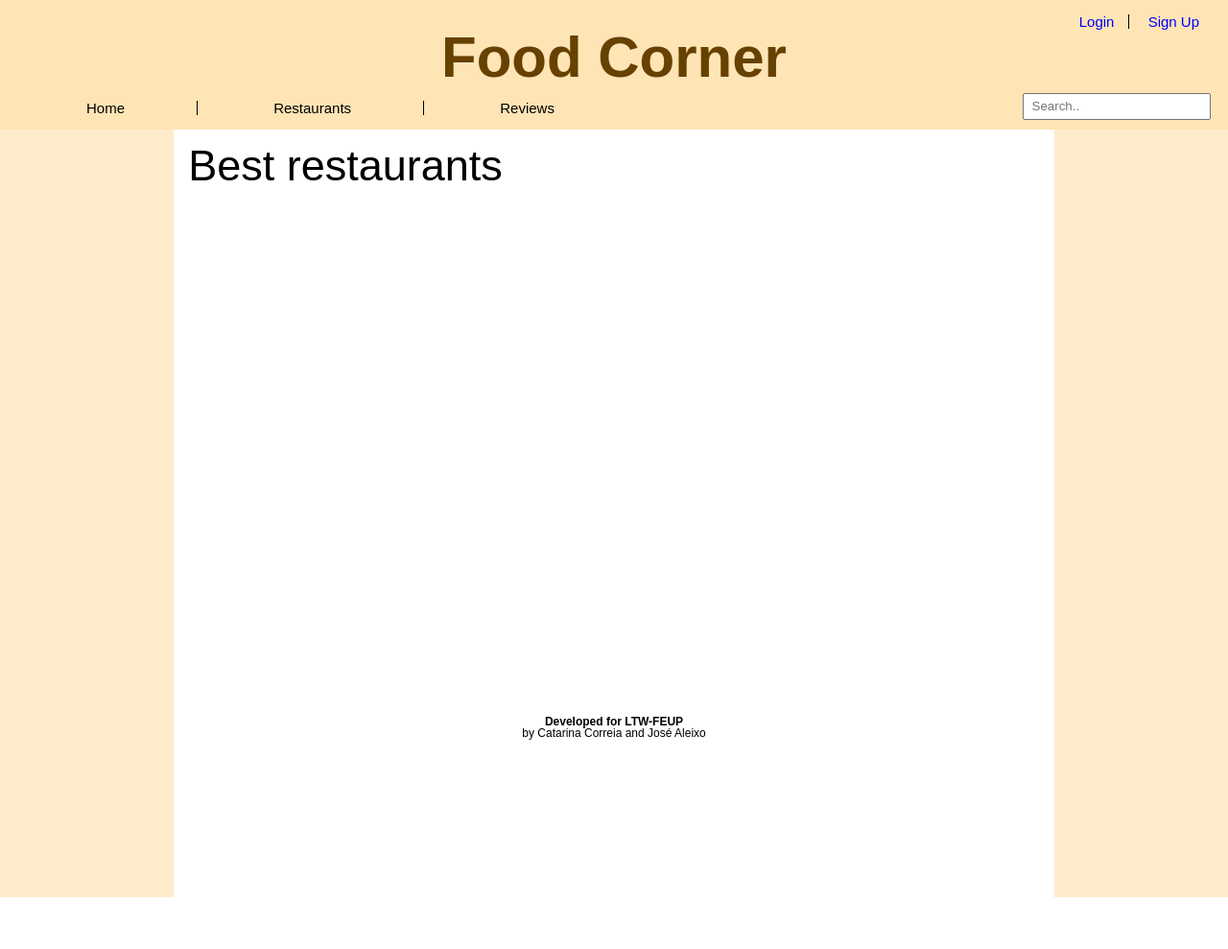
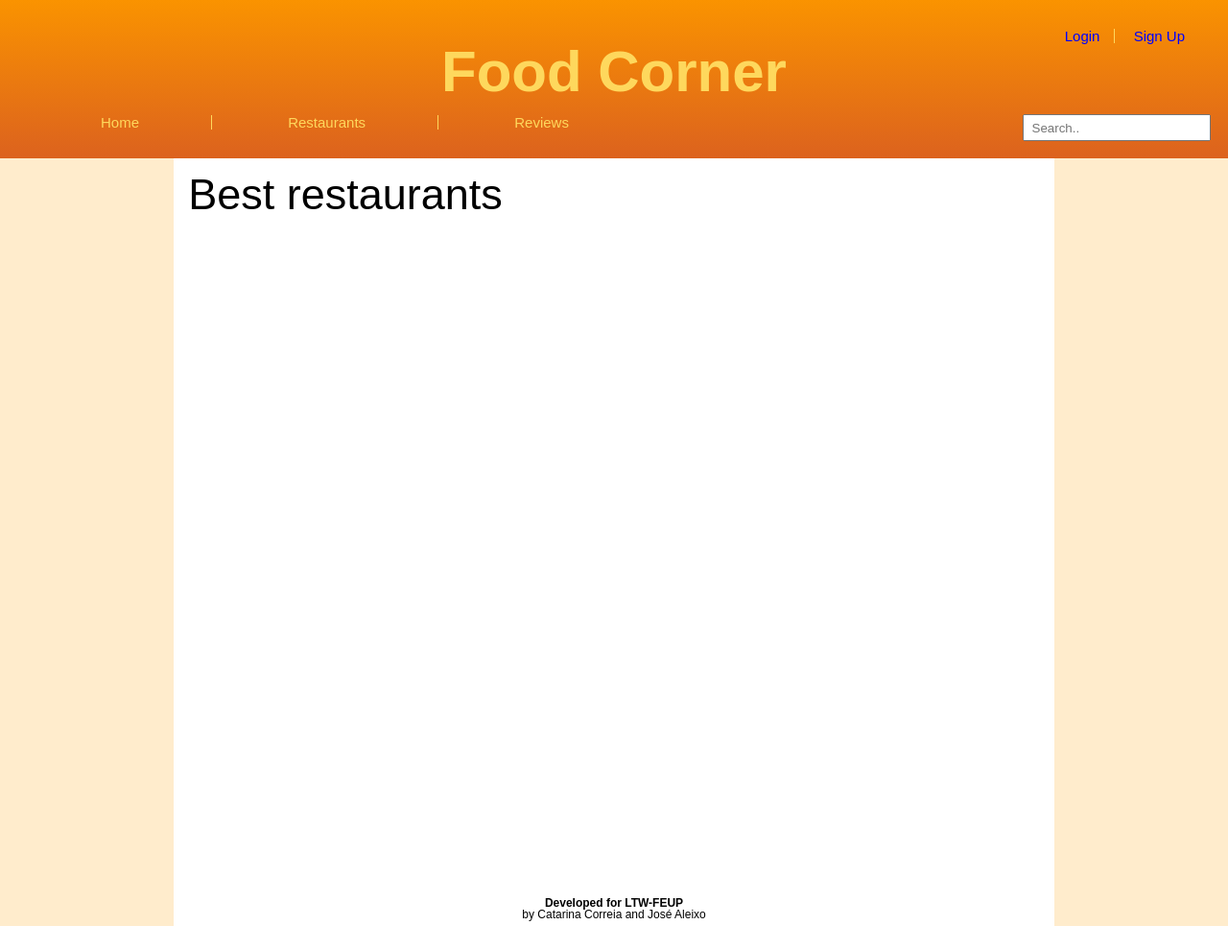
Before and after one commit to jazzchipc/LTW-FEUP, a PHP site: page / in a window 1280 px wide. Shown: the whole page at 96% size. Before the commit the page ends 935 px from the top, so only its background shows below. Run offline with PHP 8.4, Linux system fonts and the light colour scheme.

Commit message:
Changed colors; etc

```diff
--- a/website/resources/css/style.css
+++ b/website/resources/css/style.css
@@ -76,8 +76,17 @@ a:visited{
 
 /* HEADER */
 header{
-    background-color: moccasin;
-    padding: 1rem;
+    background-color: #01786f;
+    background-image: -moz-linear-gradient(top,  #fa9300 0%, #dc621e 100%); /* FF3.6+ */
+    background-image: -webkit-gradient(linear, left top, left bottom, color-stop(0%,#fa9300), color-stop(100%,#dc621e)); /* Chrome,Safari4+ */
+    background-image: -webkit-linear-gradient(top,  #fa9300 0%,#dc621e 100%); /* Chrome10+,Safari5.1+ */
+    background-image: -o-linear-gradient(top,  #fa9300 0%,#dc621e 100%); /* Opera 11.10+ */
+    background-image: -ms-linear-gradient(top,  #fa9300 0%,#dc621e 100%); /* IE10+ */
+    background-image: linear-gradient(to bottom,  #fa9300 0%,#dc621e 100%); /* W3C */
+    filter: progid:DXImageTransform.Microsoft.gradient( startColorstr='#fa9300', endColorstr='#dc621e',GradientType=0 ); /* IE6-9 */
+
+
+    padding: 2rem;
     margin: 0;
     position: relative;
 }
@@ -107,7 +117,7 @@ header h1 a{
 
 header #title{
     text-decoration: none;
-    color:#664100;
+    color:#fed85d;
 }
 
 
@@ -133,7 +143,7 @@ header .login a {
 
 header .login ul li{
     display: inline-block;
-    border-right: 1px solid black;
+    border-right: 1px solid #fed85d;
     padding: 0 1rem;
 
 }
@@ -153,18 +163,18 @@ header .menu {
 
 header .menu ul li{
     display: inline-block;
-    border-right: 1px solid black;
+    border-right: 1px solid #fed85d;
     padding: 0 5rem;
     margin-left:0;
     margin-right: auto;
 }
 
 header a:hover{
-    color: #cc8200;
+    color: #332000;
 }
 
 header .menu ul li a:hover{
-    color: #cc8200;
+    color: #332000;
 }
 
 header .menu ul li:last-child{
@@ -172,7 +182,7 @@ header .menu ul li:last-child{
 }
 
 header .menu ul li a{
-    color: black;
+    color:#fed85d;
     text-decoration: none;
 }
 
@@ -180,7 +190,7 @@ header .menu ul li a{
 
 #search_box {
     position: absolute;
-    bottom: 0.5rem;
+    bottom: 1rem;
     right: 1rem;
     box-sizing: border-box;
 }
@@ -250,7 +277,7 @@ footer{
     width: 75%;
     left: 50%;
     margin-left: -37.5%;
-    position: fixed;
+    position: relative;
     bottom: 2rem;
     font-size: 0.8rem;
     text-align: center;
--- a/website/templates/user_info.php
+++ b/website/templates/user_info.php
@@ -2,7 +2,7 @@
 
 <div class="user_info">
 
-    <form action="/edit_user_info.php" method="post">
+    <form action="/views/edit_user_info.php" method="post">
         <img src="<?= $user['photo_url'] ?>" alt="Profile Photo" width=200 height=200>
 
         <div class="user_name">
```
Also changed, not shown: other parts of website/resources/css/style.css (+64 -8 lines), website/views/edit_user_info.php (renamed from website/edit_user_info.php, +20 -2 lines), website/views/user_account.php (+23 -1 lines).
